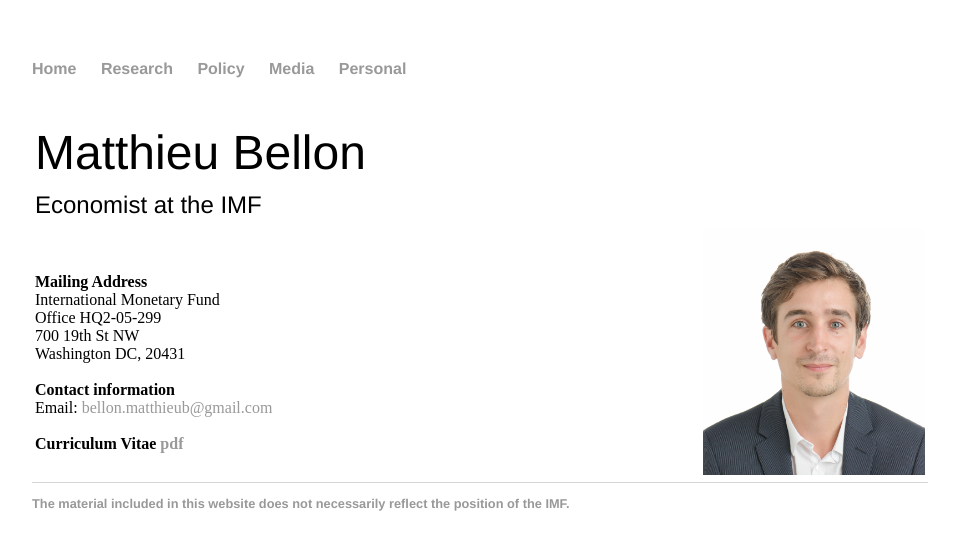
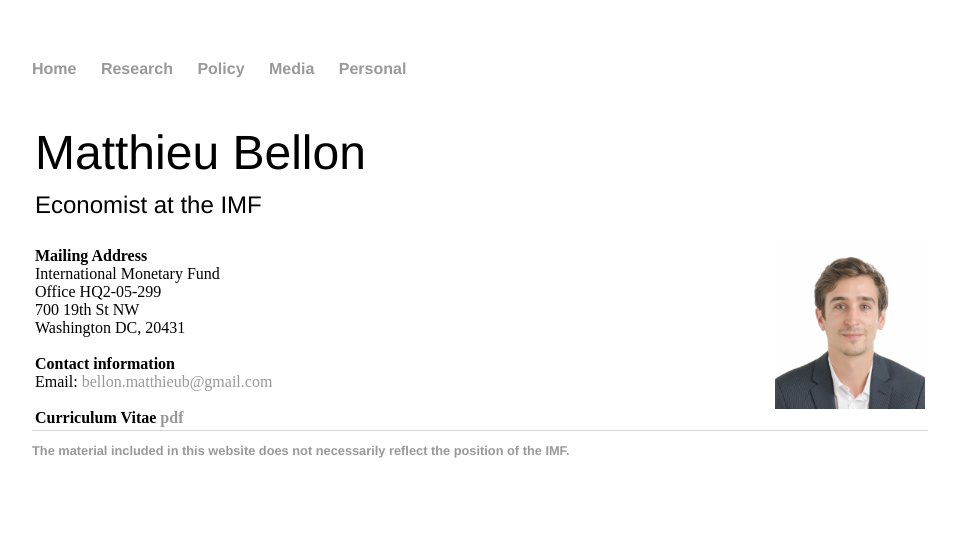
Before and after one commit to matthieubellon/matthieubellon.github.io, a Jekyll site: the page built from index.html, in a window 1280 px wide. Shown: the top 550 px of the page, without its empty margins (160-1116 px from the left). Built offline with Jekyll 4.4.1, drawn with Linux system fonts in a browser that asks for light colours.

Commit message:
Update index.html

```diff
--- a/index.html
+++ b/index.html
@@ -27,7 +27,7 @@ Email: <a href="bellon.matthieub@gmail.com">bellon.matthieub@gmail.com</a> <br>
 <br>
 <strong>Curriculum Vitae <a href="/Resume_MB.pdf">pdf</a></strong>
 </td>
-<td style="text-align:right"><img src="/73564300.png" alt="me" width=222></td>
+<td style="text-align:right"><img src="/73564300.png" alt="me" width=150></td>
 </tr>
 </tbody></table>
 </div><!-- /.blurb -->
```
